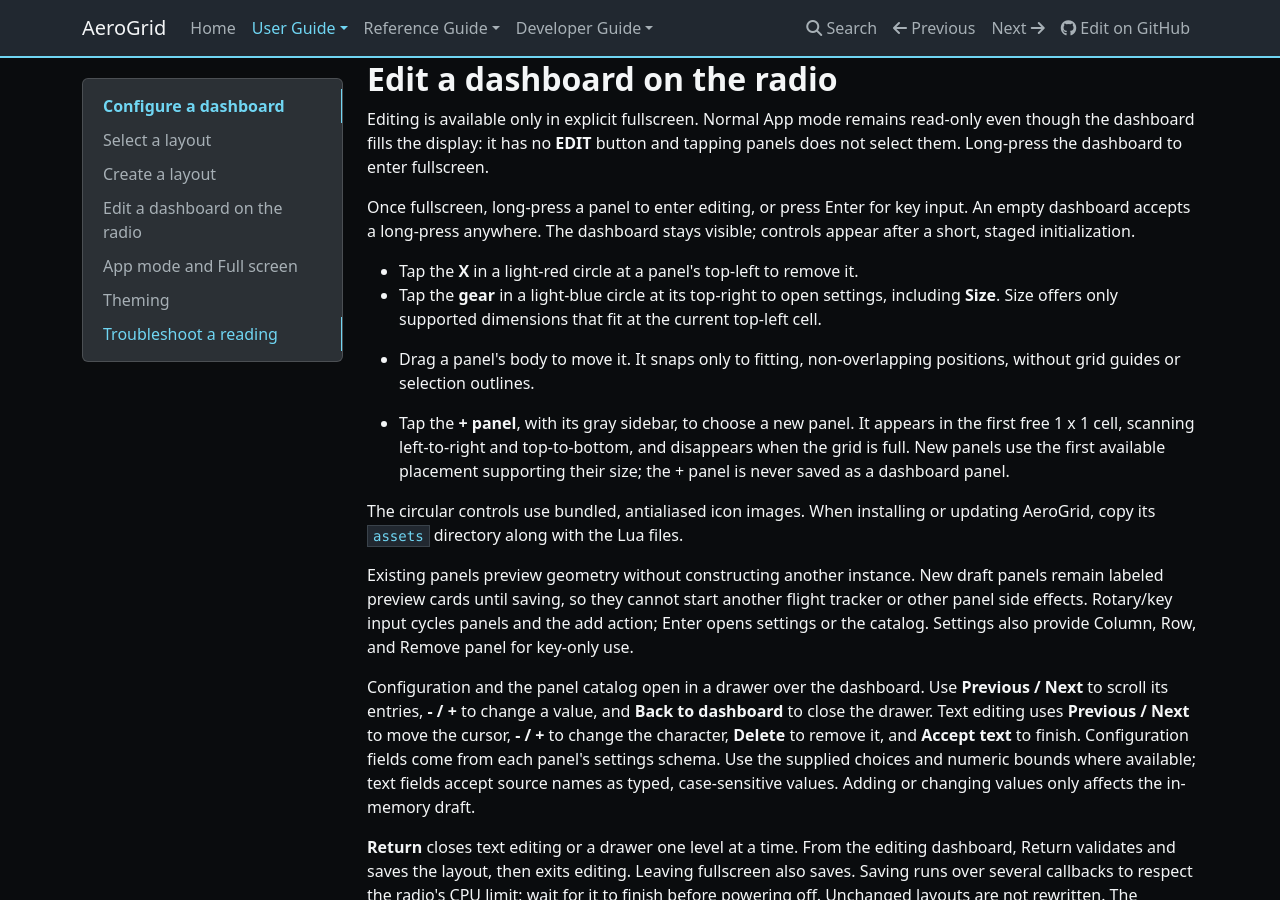
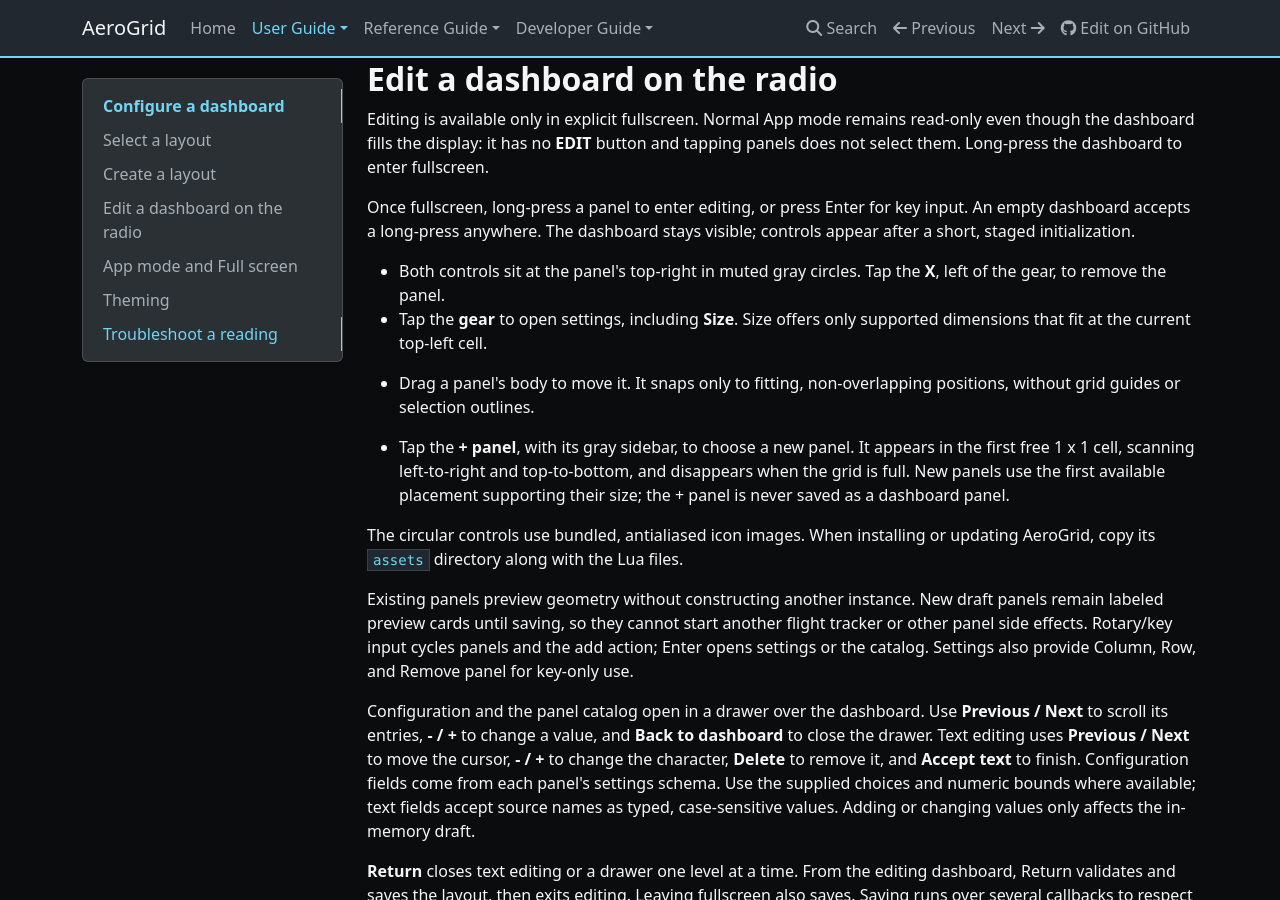
Before and after one commit to thomaskistler/aero-grid, an MkDocs documentation site: the page built from docs/user-guide/dashboards.md, in a window 1280 px wide and 900 px high, scrolled down 1223 px. Built offline with MkDocs 1.6.1, drawn with Linux system fonts in a browser that asks for light colours; nearby versions of some CDN libraries.

Commit message:
Group muted gray editor icons at top-right
Co-authored-by: Copilot App <223556219+Copilot@users.noreply.github.com>

```diff
--- a/docs/user-guide/dashboards.md
+++ b/docs/user-guide/dashboards.md
@@ -75,8 +75,9 @@ Once fullscreen, long-press a panel to enter editing, or press Enter for key
 input. An empty dashboard accepts a long-press anywhere. The dashboard stays
 visible; controls appear after a short, staged initialization.
 
-- Tap the **X** in a light-red circle at a panel's top-left to remove it.
-- Tap the **gear** in a light-blue circle at its top-right to open settings, including **Size**.
+- Both controls sit at the panel's top-right in muted gray circles.
+  Tap the **X**, left of the gear, to remove the panel.
+- Tap the **gear** to open settings, including **Size**.
   Size offers only supported dimensions that fit at the current top-left cell.
 
 - Drag a panel's body to move it. It snaps only to fitting, non-overlapping
```
Also changed, not shown: docs/hardware-validation.md (+1 -1 lines), plans/aerogrid-spec.md (+2 -2 lines), src/WIDGETS/AeroGrid/assets/editor-configure.png, src/WIDGETS/AeroGrid/assets/editor-configure.svg, src/WIDGETS/AeroGrid/assets/editor-remove.png, src/WIDGETS/AeroGrid/assets/editor-remove.svg, 2 other files.
